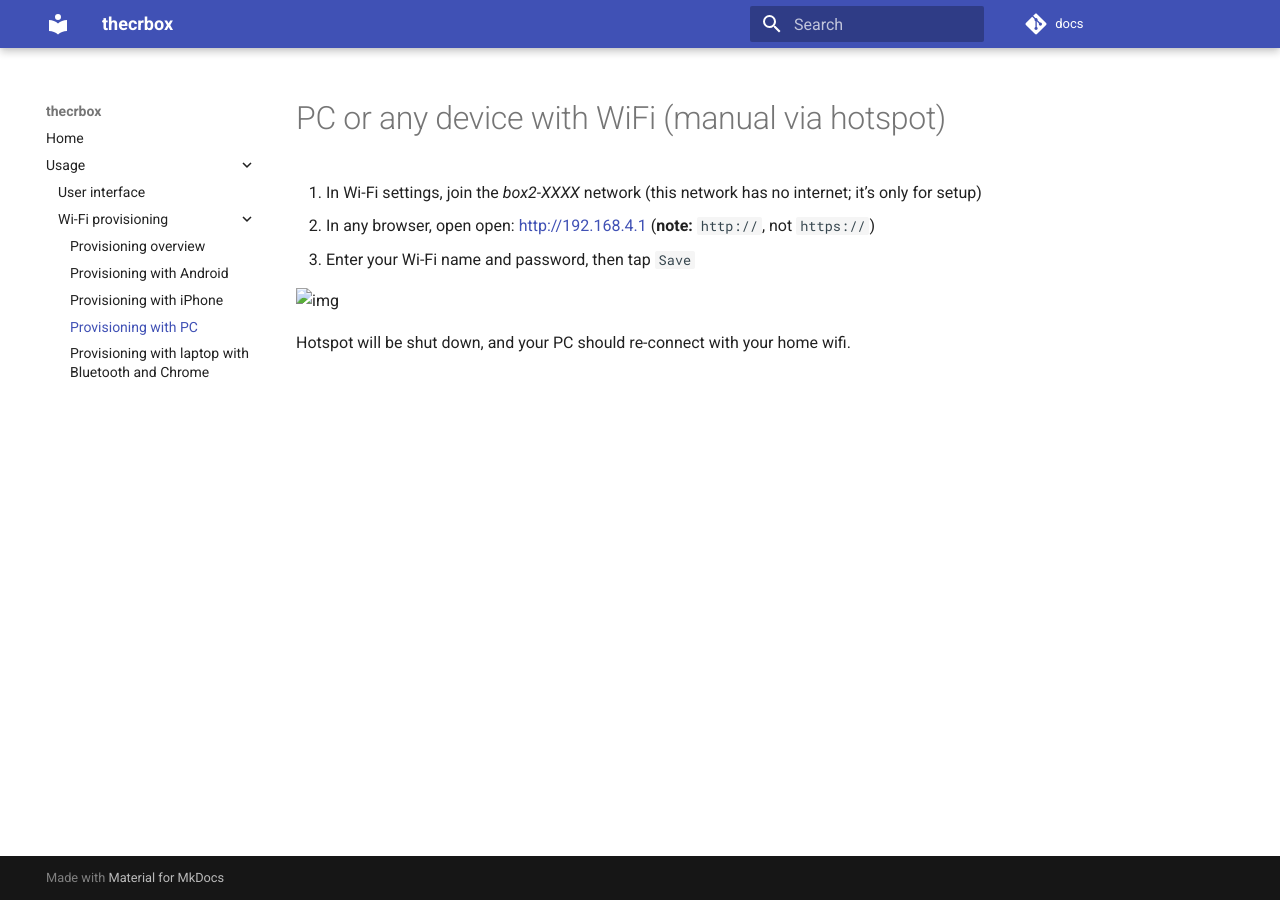
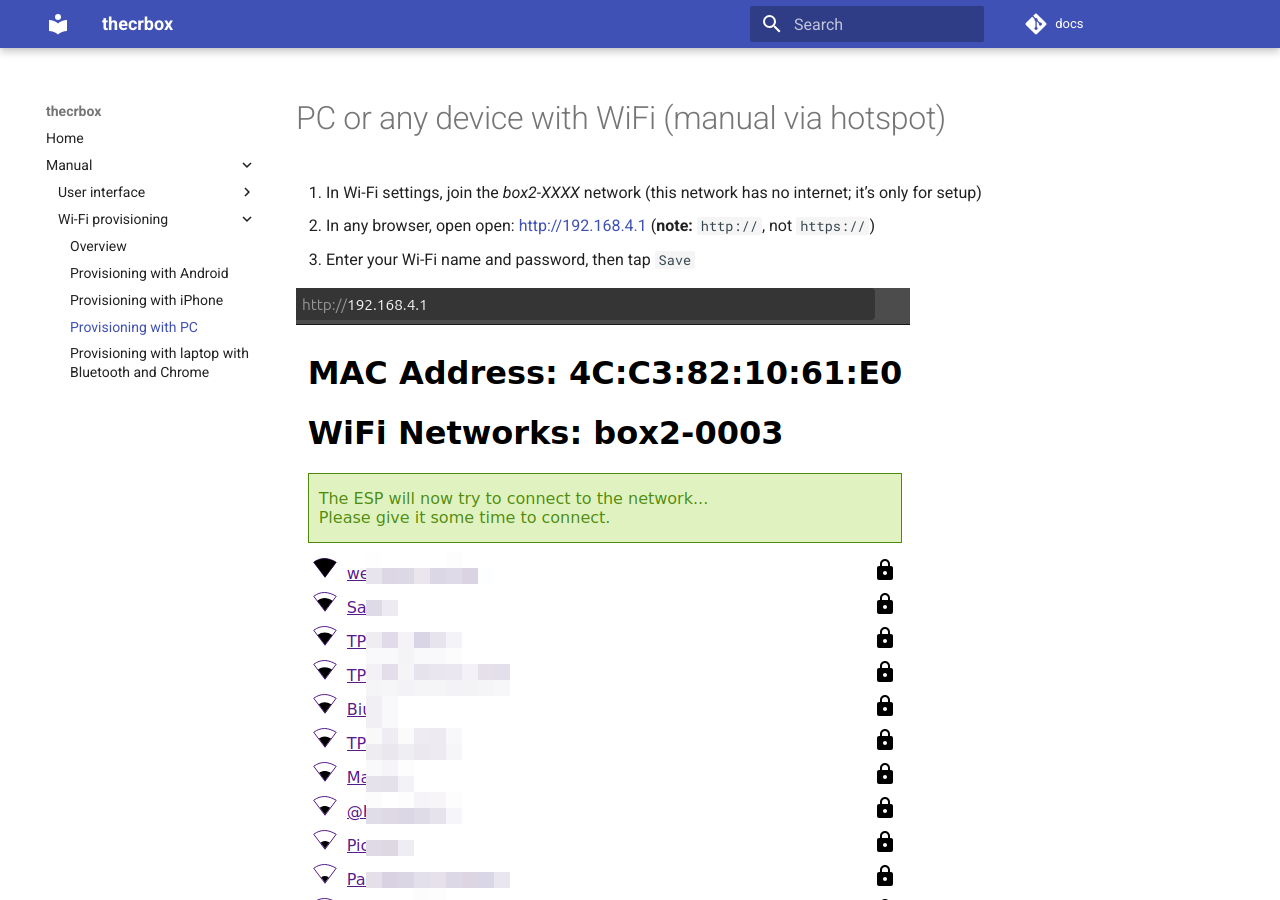
Before and after one commit to thecrbox/docs, an MkDocs documentation site: the page built from docs/provisioning/provisioning-pc-wifi.md, in a window 1280 px wide and 900 px high. Built offline with MkDocs 1.6.1 and Material for MkDocs 9.7.7, drawn with Linux system fonts in a browser that asks for light colours; comment, search, counter and statistics services are not loaded.

Commit message:
Fix some links to images

```diff
--- a/docs/provisioning/provisioning-pc-wifi.md
+++ b/docs/provisioning/provisioning-pc-wifi.md
@@ -4,7 +4,7 @@
 1. In any browser, open open: [http://192.168.4.1](http://192.168.4.1) (**note:** `http://`, not `https://`)
 1. Enter your Wi-Fi name and password, then tap `Save`
 
-![img](res/img/hotspot.png)
+![img](../res/img/hotspot.png)
 
 Hotspot will be shut down, and your PC should re-connect with your home wifi.
 
--- a/mkdocs.yml
+++ b/mkdocs.yml
@@ -23,10 +23,11 @@ extra_javascript:
 
 nav:
   - Home: index.md
-  - Usage:
-    - User interface: ui.md
+  - Manual:
+    - User interface:
+      - Overview: ui.md
     - Wi-Fi provisioning:
-      - Provisioning overview: provisioning.md
+      - Overview: provisioning.md
       - Provisioning with Android: provisioning/provisioning-android.md
       - Provisioning with iPhone: provisioning/provisioning-iphone.md
       - Provisioning with PC: provisioning/provisioning-pc-wifi.md
```
Also changed, not shown: docs/provisioning/provisioning-iphone.md (+1 -1 lines).
